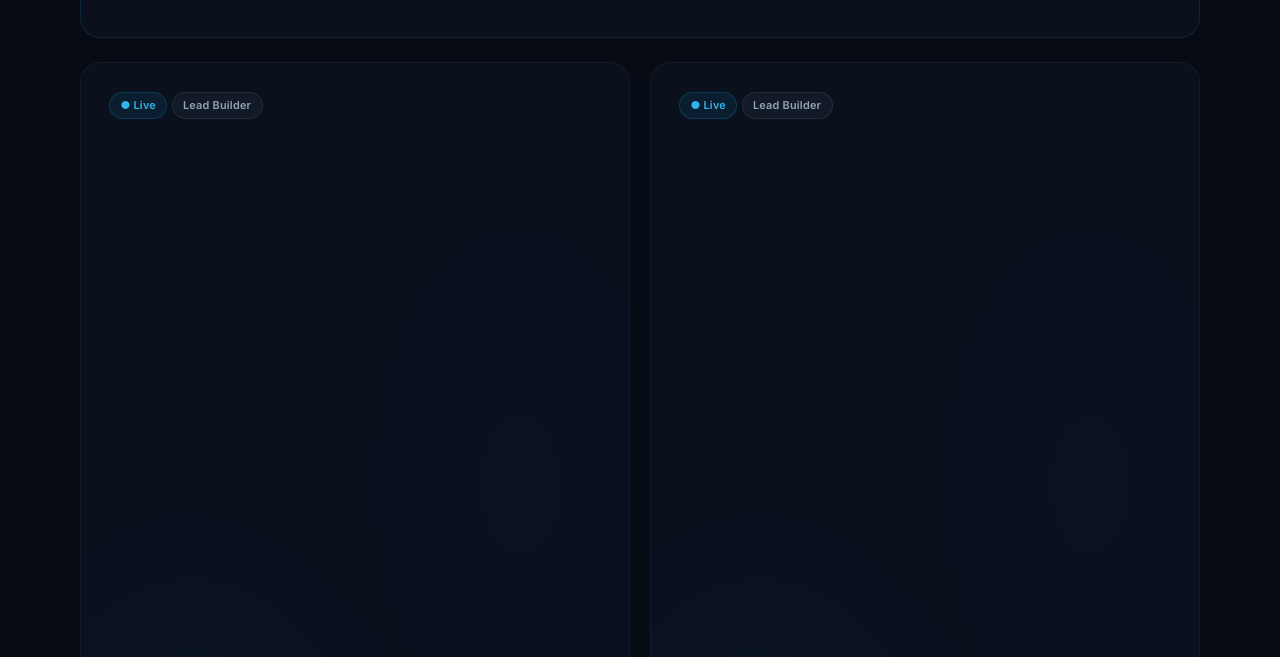
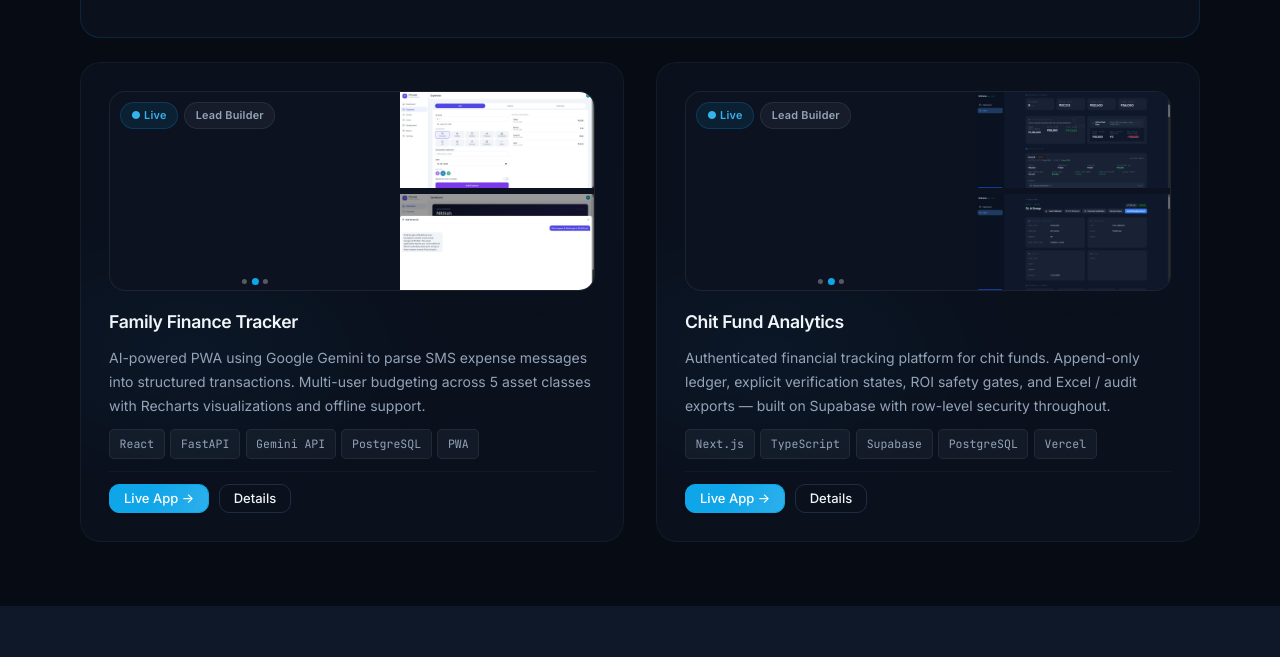
Before and after one commit to Nithish-kumar-git/Nithish-Portfolio, a website built with Vite: page index.html in a window 1280 px wide. Shown: the part 1855-2512 px from the top of the page. Built offline with nearby package versions, Linux system fonts and the light colour scheme; files whose address does not match are found by name.

Commit message:
Fix: import projects.css into build -- card-peek CSS was never bundled

```diff
--- a/src/design_system/index.css
+++ b/src/design_system/index.css
@@ -49,6 +49,7 @@
 @import './motion.css';
 @import './utilities.css';
 @import './primitives.css';
+@import '../styles/sections/projects.css';
 
 /**
  * ============================================================
--- a/src/styles/sections/projects.css
+++ b/src/styles/sections/projects.css
@@ -259,3 +259,9 @@
   box-shadow: none;
   border-color: rgba(148, 163, 184, 0.08);
 }
+
+/* Ensure card-peek and its screens establish correct stacking context */
+.card-peek,
+.card-peek__screens {
+  isolation: isolate;
+}
```
